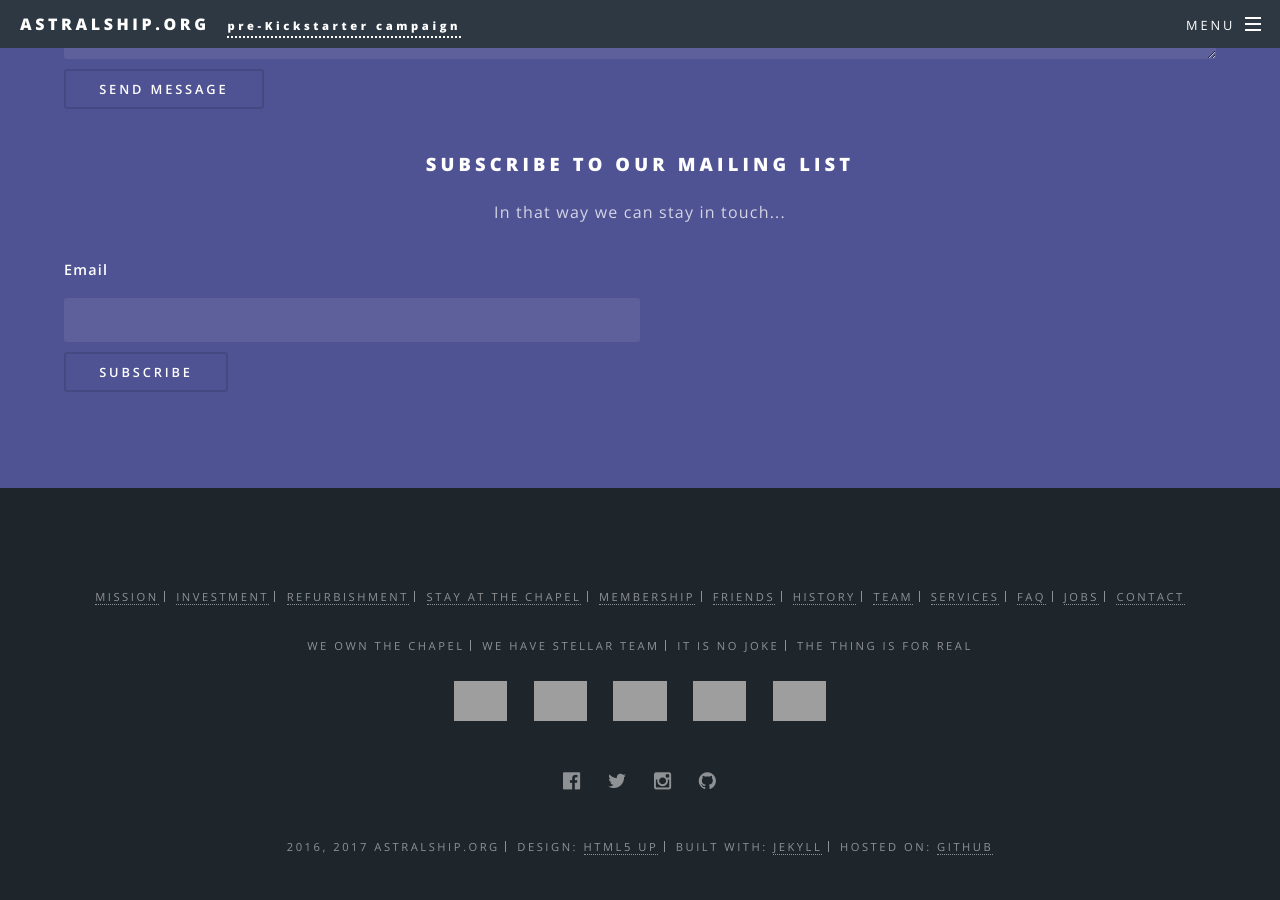
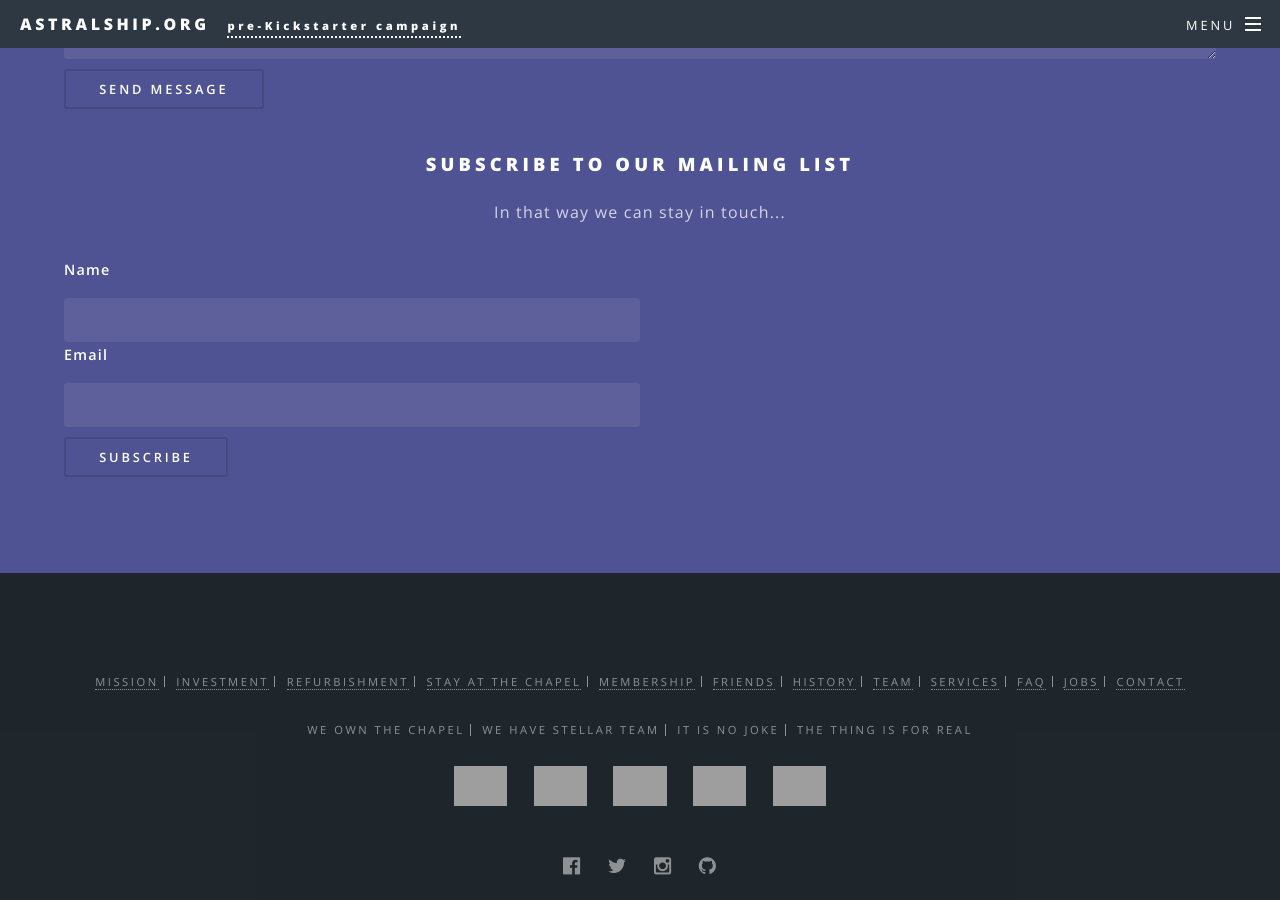
Before and after one commit to astralship/astralship.github.io, a Jekyll site: the page built from index.html, in a window 1280 px wide and 900 px high, scrolled down 7398 px, cut to the strip 0-900 px from the top of the window. Built offline with Jekyll 4.4.1, drawn with Linux system fonts in a browser that asks for light colours; comment, search, counter and statistics services are not loaded; grey boxes are pictures that could not be loaded.

Commit message:
Name field added in the email subscription

```diff
--- a/index.html
+++ b/index.html
@@ -276,6 +276,9 @@ layout: landing
 							<div id="mc_embed_signup">
 							<form action="//wakacjones.us4.list-manage.com/subscribe/post?u=f7d4defd21860779ebd2e03af&amp;id=b4a5ef1f7e" method="post" id="mc-embedded-subscribe-form" name="mc-embedded-subscribe-form" class="validate" target="_blank" novalidate style="text-align: left;">
 							    <div id="mc_embed_signup_scroll" style="width: 50%">
+								    <label for="mce-Name">Name</label>
+								    <input type=text value="" name="Name" class="Name" id="mce-Name" required>
+
 							    <label for="mce-EMAIL">Email</label>
 								<input type="email" value="" name="EMAIL" class="email" id="mce-EMAIL" required>
 							    <!-- real people should not fill this in and expect good things - do not remove this or risk form bot signups-->
```
